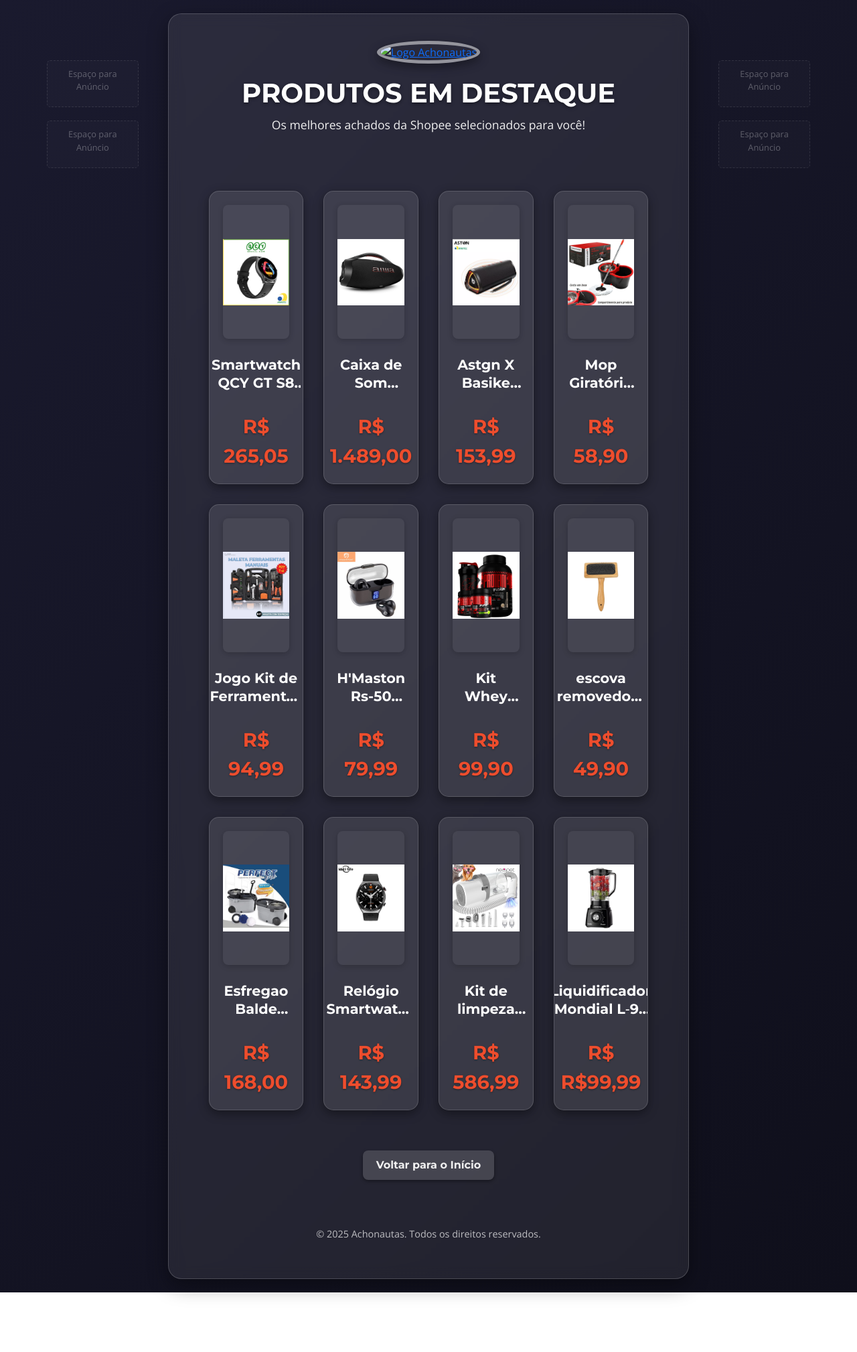
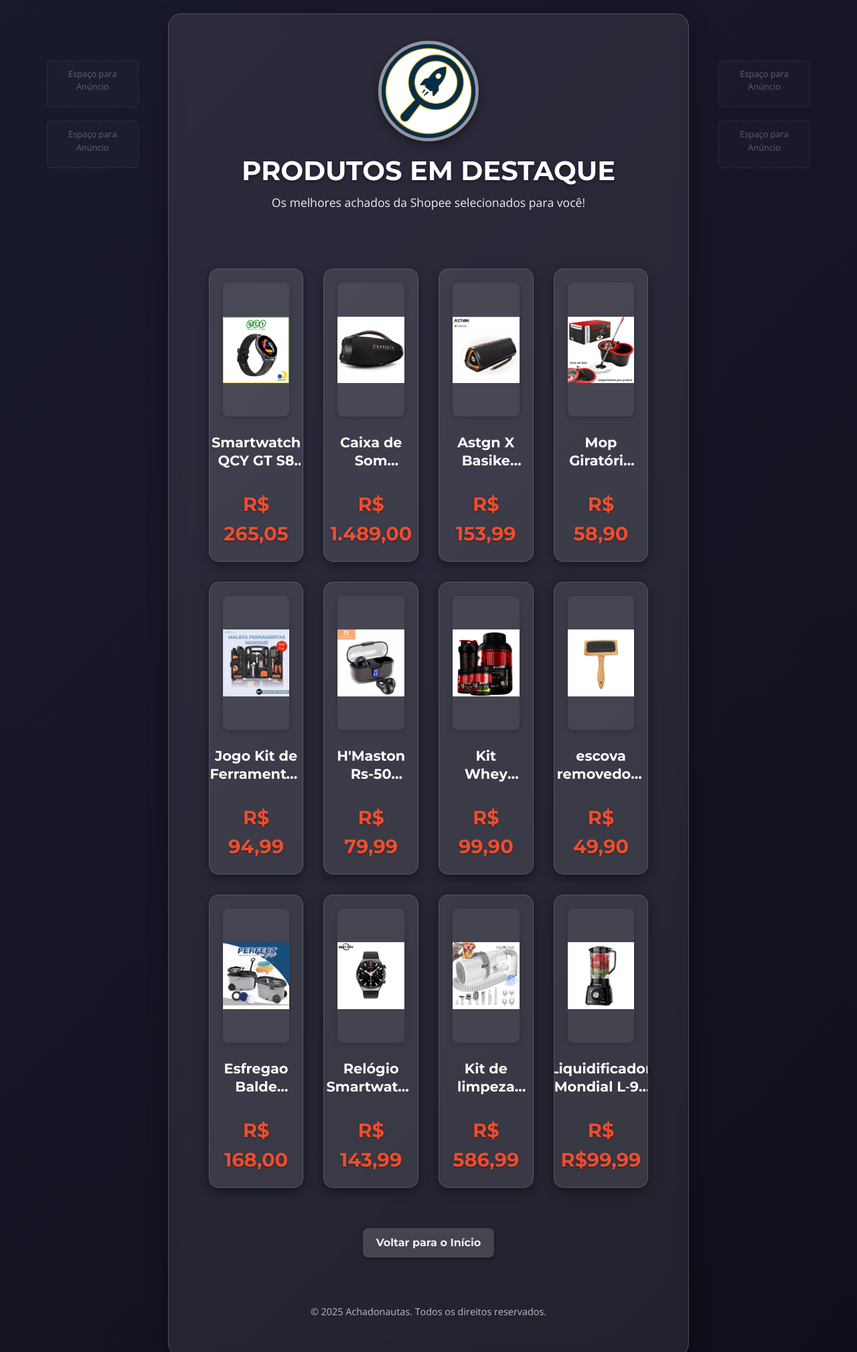
Before and after one commit to achadonautas/achadolink, a plain HTML site: page html/destaqueSP.html in a window 1280 px wide. Shown: the top 2019 px of the page at 67% size. Before the commit the page ends 1930 px from the top, so only its background shows below. Drawn offline with nearby package versions, Linux system fonts and the light colour scheme.

Commit message:
Correção html

```diff
--- a/html/destaqueSP.html
+++ b/html/destaqueSP.html
@@ -3,7 +3,7 @@
 <head>
     <meta charset="UTF-8">
     <meta name="viewport" content="width=device-width, initial-scale=1.0">
-    <title>Achonautas - Destaques Shopee</title>
+    <title>Achadonautas - Destaques Shopee</title>
 
     <link href="https://cdn.jsdelivr.net/npm/bootstrap@5.3.3/dist/css/bootstrap.min.css" rel="stylesheet" integrity="sha384-QWTKZyjpPEjISv5WaRU9OFeRpok6YctnYmDr5pNlyT2bRjXh0JMhjY6hW+ALEwIH" crossorigin="anonymous">
 
@@ -31,7 +31,7 @@
                 <div class="destaque-container">
                     <header>
                         <a href="../index.html">
-                            <img src="../img/Logo Achonautas.png" alt="Logo Achonautas" class="profile-logo">
+                            <img src="../img/Logo Achadonautas.png" alt="Logo Achadonautas" class="profile-logo">
                         </a>
                         <h1>PRODUTOS EM DESTAQUE</h1>
                         <p>Os melhores achados da Shopee selecionados para você!</p> </header>
@@ -137,7 +137,7 @@
                     <a href="../index.html" class="back-button">Voltar para o Início</a>
 
                     <footer>
-                        <p>&copy; 2025 Achonautas. Todos os direitos reservados.</p>
+                        <p>&copy; 2025 Achadonautas. Todos os direitos reservados.</p>
                     </footer>
                 </div>
             </div>
```
Also changed, not shown: html/destaqueML.html (+2 -2 lines).
